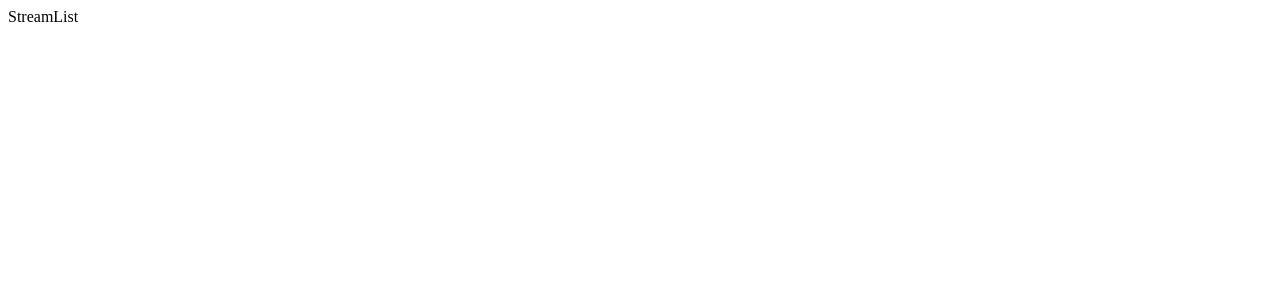
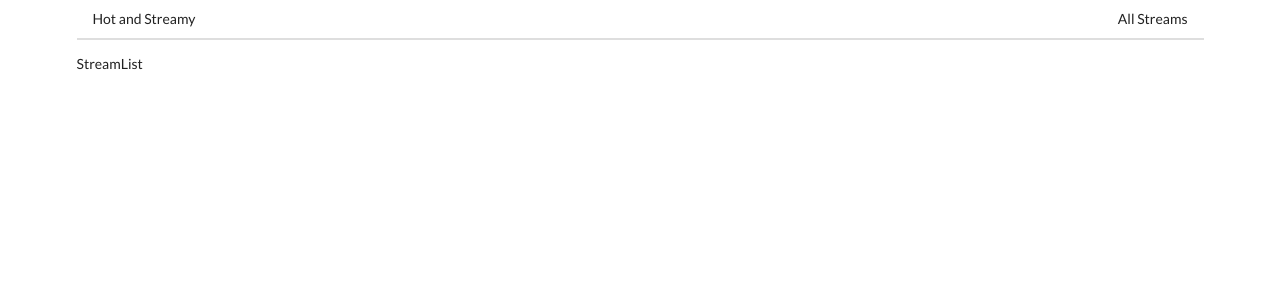
Before and after one commit to catherinebroker/ModernReactWithRedux, a React (Create React App) app in the folder streams/client/: page / in a window 1280 px wide. Shown: the top 300 px of the page. Built offline with nearby package versions, Linux system fonts and the light colour scheme.

Commit message:
Section 16 (#210) Finished

```diff
--- a/streams/client/public/index.html
+++ b/streams/client/public/index.html
@@ -1,14 +1,13 @@
 <!DOCTYPE html>
 <html lang="en">
+
 <head>
   <meta charset="utf-8" />
   <link rel="icon" href="%PUBLIC_URL%/favicon.ico" />
+  <link rel="stylesheet" href="https://cdnjs.cloudflare.com/ajax/libs/semantic-ui/2.4.1/semantic.min.css" />
   <meta name="viewport" content="width=device-width, initial-scale=1" />
   <meta name="theme-color" content="#000000" />
-    <meta
-      name="description"
-      content="Web site created using create-react-app"
-    />
+  <meta name="description" content="Web site created using create-react-app" />
   <link rel="apple-touch-icon" href="%PUBLIC_URL%/logo192.png" />
   <!--
       manifest.json provides metadata used when your web app is installed on a
@@ -26,6 +25,7 @@
     -->
   <title>React App</title>
 </head>
+
 <body>
   <noscript>You need to enable JavaScript to run this app.</noscript>
   <div id="root"></div>
@@ -40,4 +40,5 @@
       To create a production bundle, use `npm run build` or `yarn build`.
     -->
 </body>
+
 </html>
--- a/streams/client/src/components/App.js
+++ b/streams/client/src/components/App.js
@@ -1,16 +1,18 @@
 import React from 'react';
-import { BrowserRouter, Route, Link } from 'react-router-dom';
+import { BrowserRouter, Route } from 'react-router-dom';
 import StreamCreate from './streams/StreamCreate';
 import StreamEdit from './streams/StreamEdit';
 import StreamDelete from './streams/StreamDelete';
 import StreamList from './streams/StreamList';
 import StreamShow from './streams/StreamShow';
+import Header from './Header';
 
 const App = () => {
   return (
-    <div>
+    <div className="ui container">
       <BrowserRouter>
         <div>
+          <Header />
           <Route path="/" exact component={StreamList} />
           <Route path="/streams/new" exact component={StreamCreate} />
           <Route path="/streams/edit" exact component={StreamEdit} />
--- /dev/null
+++ b/streams/client/src/components/Header.js
@@ -0,0 +1,19 @@
+import React from 'react';
+import { Link } from 'react-router-dom';
+
+const Header = () => {
+  return (
+    <div className="ui secondary pointing menu">
+      <Link to="/" className="item">
+        Hot and Streamy
+      </Link>
+      <div className="right menu">
+        <Link to="/" className="item">
+          All Streams
+        </Link>
+      </div>
+    </div>
+  );
+}
+
+export default Header;
```
Lines whose indentation alone changed are shown as unchanged.
